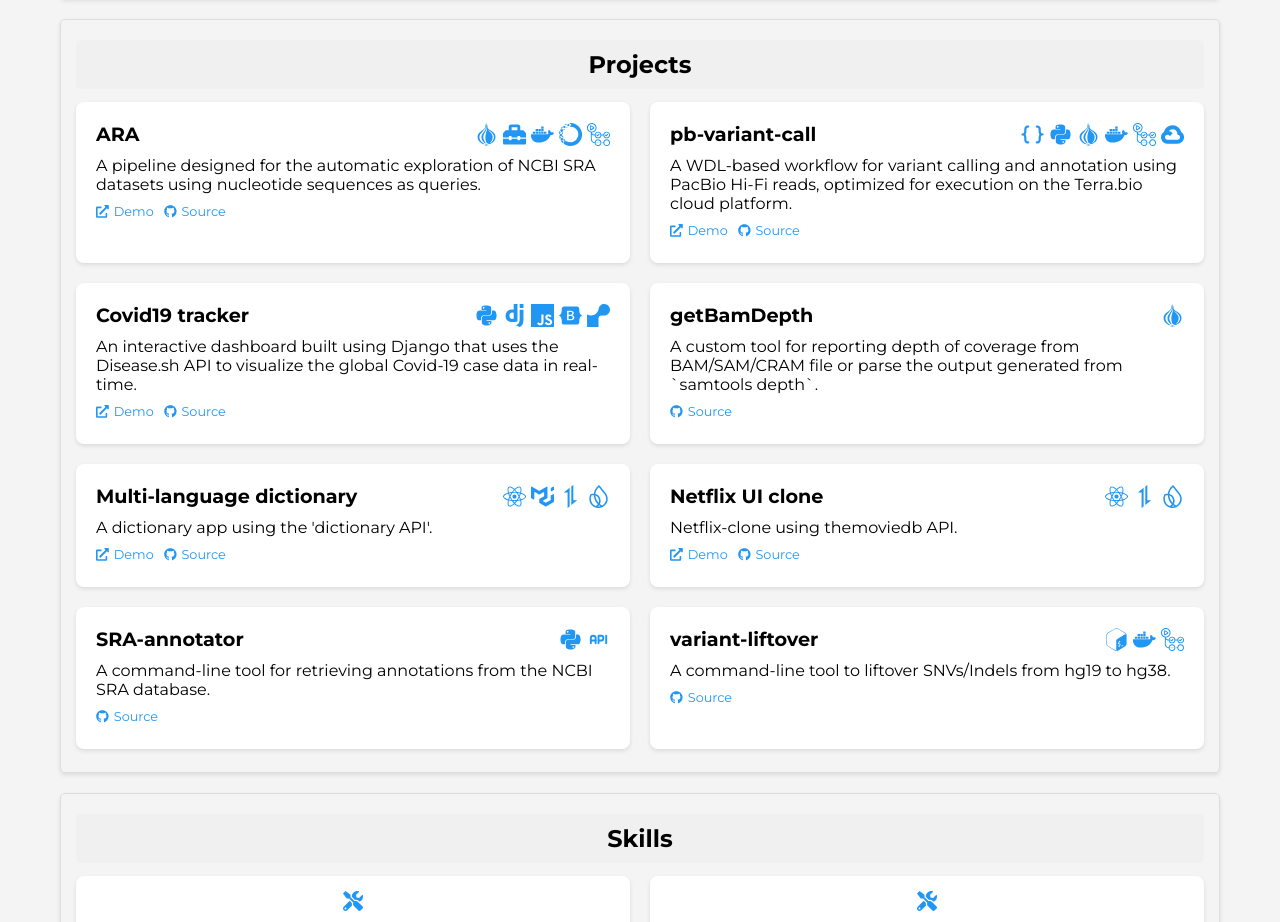
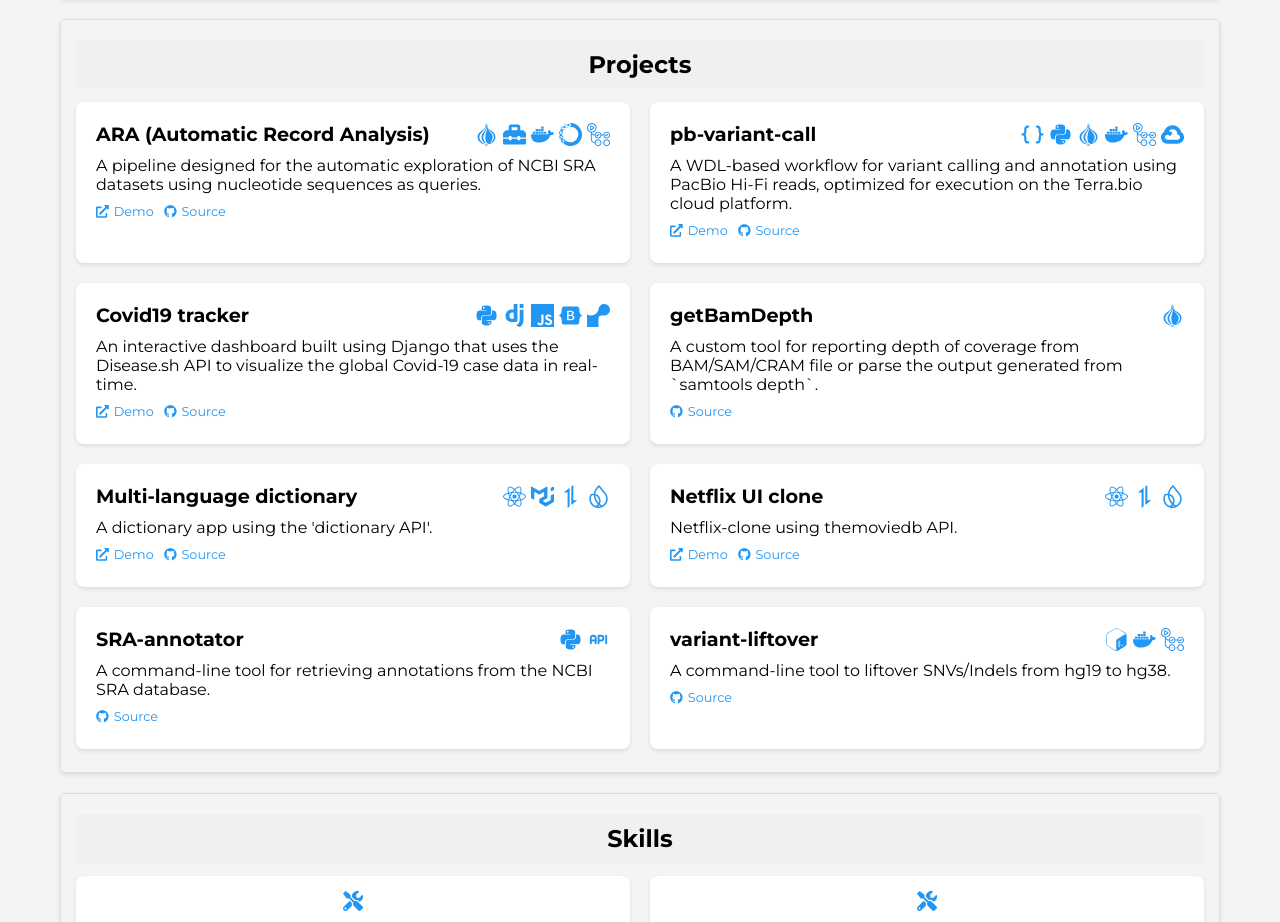
Before and after one commit to maurya-anand/cv, a React (Vite) app: page / in a window 1280 px wide. Shown: the part 1413-2335 px from the top of the page. Built offline with nearby package versions, Linux system fonts and the light colour scheme.

Commit message:
added the full title after adjusting the padding

```diff
--- a/src/components/Projects.jsx
+++ b/src/components/Projects.jsx
@@ -28,7 +28,7 @@ import "./Projects.css";
 
 const projects = [
   {
-    name: "ARA",
+    name: "ARA (Automatic Record Analysis)",
     description:
       "A pipeline designed for the automatic exploration of NCBI SRA datasets using nucleotide sequences as queries. ",
     repo: "https://github.com/maurya-anand/ARA",
```
